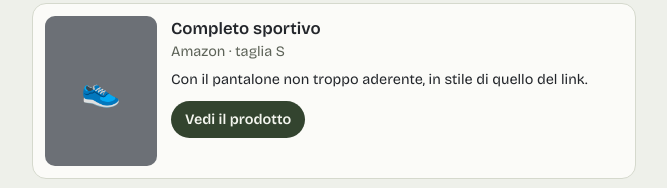
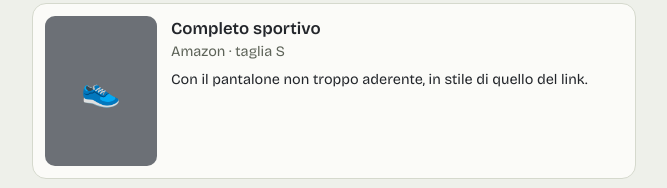
Before and after one commit to mvecchione-ux/ListaNatale_MV, a plain HTML site: page lista-regali-natale.html in a window 1280 px wide. Shown: the part 740-928 px from the top of the page, without its empty margins (306-973 px from the left). Drawn offline with nearby package versions, Linux system fonts and the light colour scheme.

Commit message:
Update lista-regali-natale.html

```diff
--- a/lista-regali-natale.html
+++ b/lista-regali-natale.html
@@ -47,7 +47,7 @@ var items=[
 {id:"gilet",t:"Gilet verde in misto lana jacquard",s:"OVS · girocollo, regular fit",size:"S",c:"#4f6b45",e:"🧥",u:OVS+"gilet-verde-in-misto-lana-jacquard-con-girocollo-regular-fit-002854873.html",g:"main"},
 {id:"cardigan",t:"Cardigan grigio jacquard con colletto e zip",s:"OVS · regular fit",size:"S",c:"#9a9da0",e:"🧶",u:OVS+"cardigan-grigio-jacquard-con-colletto-e-zip-regular-fit-002898748.html",g:"main"},
 {id:"pantaloni",t:"Pantaloni neri wide leg in viscosa elasticizzata",s:"OVS",size:"S",c:"#2a2b2e",e:"👖",u:OVS+"pantaloni-neri-wide-leg-in-viscosa-elasticizzata-002861365.html",n:"Dovrebbero essere ancora disponibili nello store OVS di Mercogliano.",g:"main"},
-{id:"completo",t:"Completo sportivo",s:"Amazon",size:"S",c:"#6c7076",e:"👟",u:"https://amzn.eu/d/0118Rmi9",n:"Con il pantalone non troppo aderente, in stile di quello del link.",g:"main"},
+{id:"completo",t:"Completo sportivo",s:"Amazon",size:"S",c:"#6c7076",e:"👟",n:"Con il pantalone non troppo aderente, in stile di quello del link.",g:"main"},
 {id:"gonna",t:"Minigonna verde militare Calliope",s:"Zalando",size:"S",c:"#5b6340",e:"👗",u:"https://www.zalando.it/calliope-minigonna-verde-militare-csm21s04w-m11.html",g:"small"},
 {id:"orecchini",t:"Orecchini a cerchio dorati",s:"Qualsiasi negozio",c:"#c8a24a",e:"✨",n:"Non troppo grandi.",g:"small"}
 ];
```
